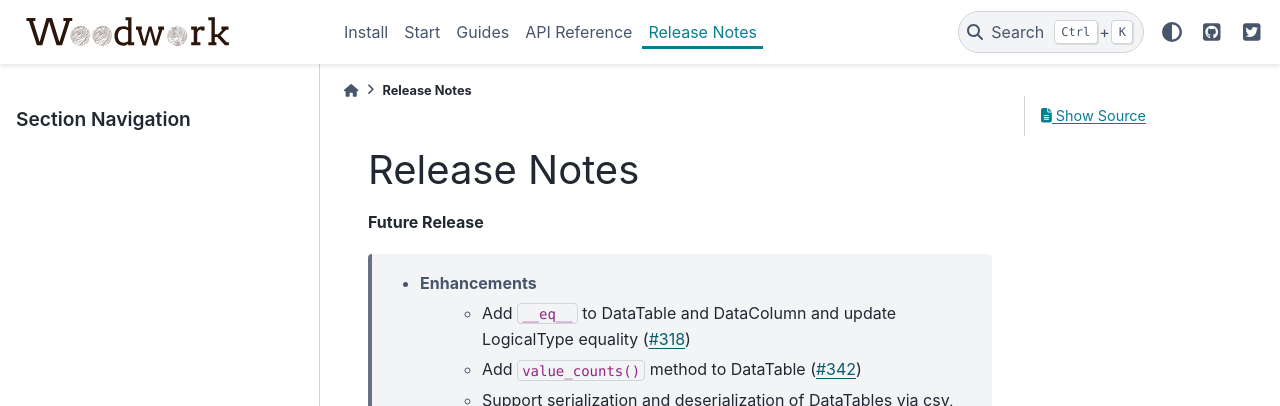
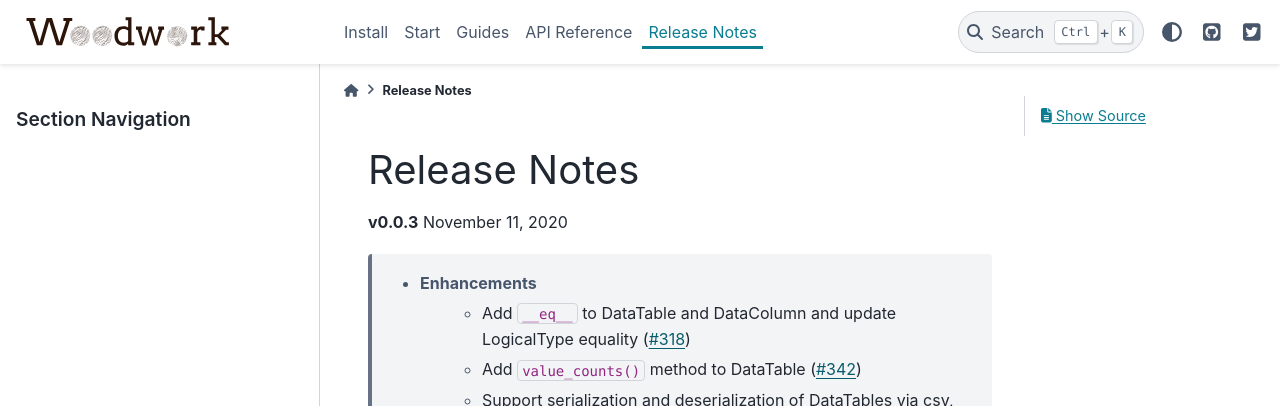
Before and after one commit to alteryx/woodwork, a Sphinx documentation site: the page built from docs/source/release_notes.rst, in a window 1280 px wide and 900 px high. Shown: the top 406 px of the window. Built offline with Sphinx 7.4.7 and the PyData theme 0.15.4, drawn with Linux system fonts in a browser that asks for light colours; comment, search, counter and statistics services are not loaded.

Commit message:
Update release_notes.rst

```diff
--- a/docs/source/release_notes.rst
+++ b/docs/source/release_notes.rst
@@ -2,7 +2,17 @@
 
 Release Notes
 -------------
-**Future Release**
+.. **Future Release**
+    * Enhancements
+    * Fixes
+    * Changes
+    * Documentation Changes
+    * Testing Changes
+
+.. Thanks to the following people for contributing to this release:
+
+
+**v0.0.3** November 11, 2020
 
     * Enhancements
         * Add ``__eq__`` to DataTable and DataColumn and update LogicalType equality (:pr:`318`)
```
